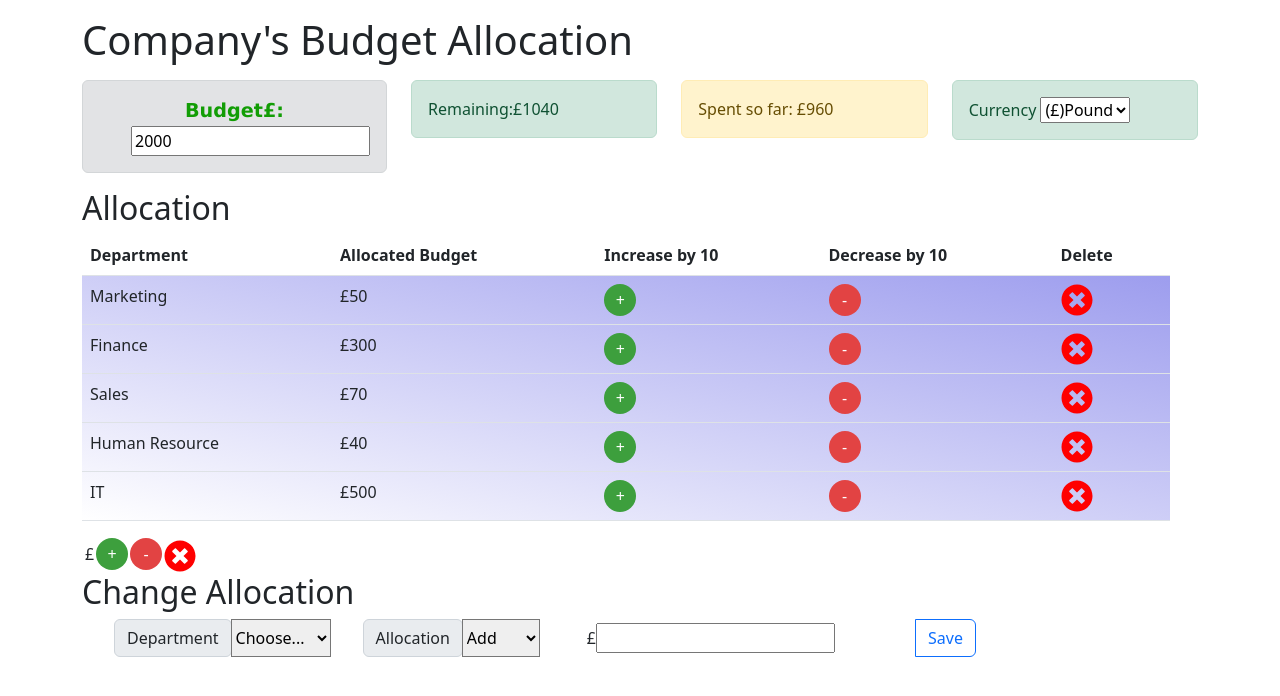
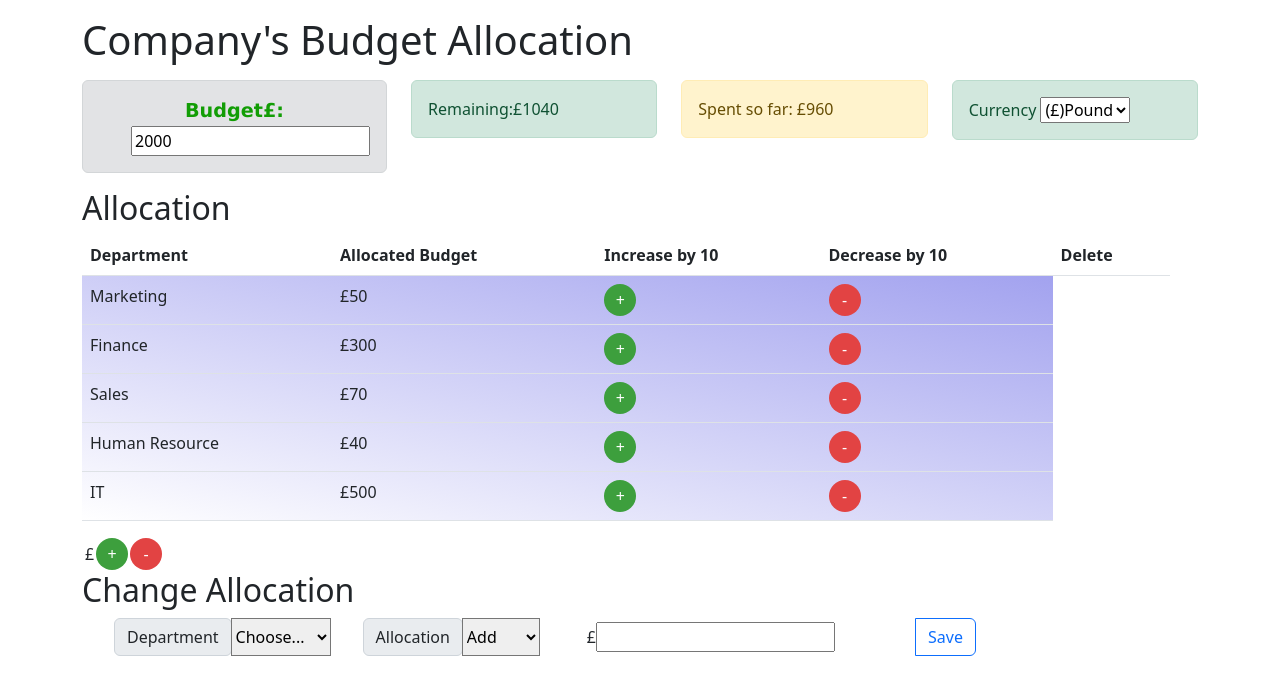
Before and after one commit to ap-dev-github/project-budget-allocation, a React (Create React App) app in the folder Company_Budget_Allocation_Application/: page / in a window 1280 px wide. Shown: the top 696 px of the page. Built offline with nearby package versions, Linux system fonts and the light colour scheme.

Commit message:
Update ExpenseItem.js
reduction feature updated .

```diff
--- a/Company_Budget_Allocation_Application/src/components/ExpenseItem.js
+++ b/Company_Budget_Allocation_Application/src/components/ExpenseItem.js
@@ -39,7 +39,6 @@ const ExpenseItem = (props) => {
 
         <td><button className="increase-alloc-button" onClick={event=> increaseAllocation(props.name)}>+</button></td>
         <td><button className="decrease-alloc-button" onClick={event=> decreaseAllocation(props.name)}>-</button></td>
-        <td><FaTimesCircle size='2.0em' color="red" onClick={handleDeleteExpense}></FaTimesCircle></td>
         </tr>
     );
 };
```
